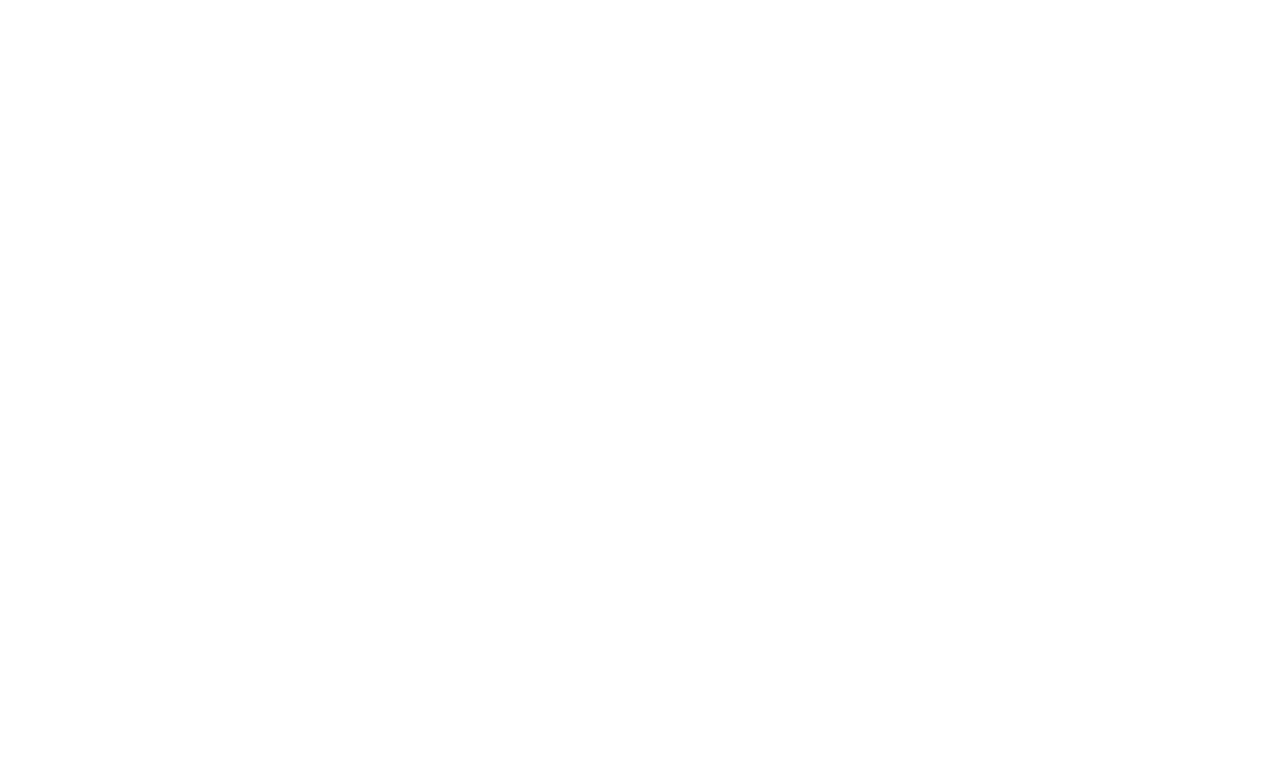
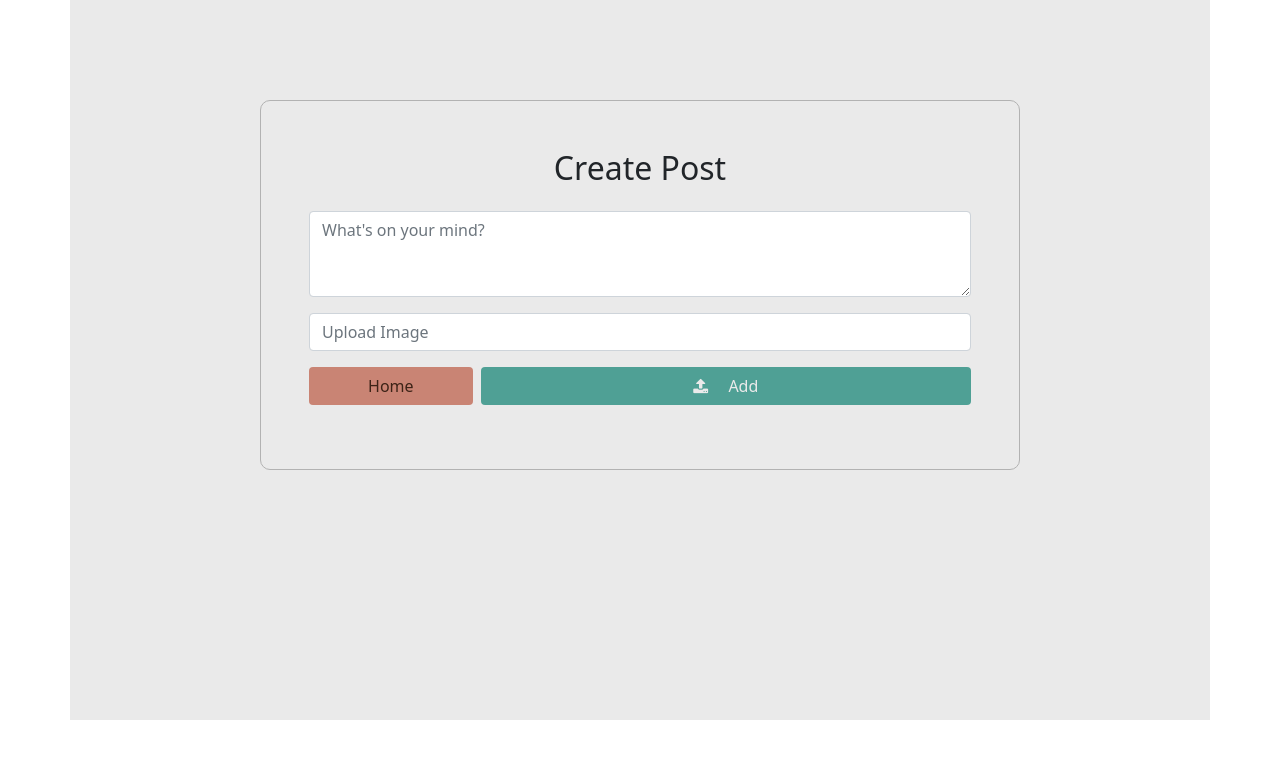
Before and after one commit to ParisaHakimi/picGram, a React (Create React App) app in the folder client/: page /addPost/1 in a window 1280 px wide. Before the commit this address had no page. Shown: the top 758 px of the page. Built offline with nearby package versions, Linux system fonts and the light colour scheme; a web font is replaced by a local one.

Commit message:
fixed posts number and navigate to home page functionality

```diff
--- a/client/src/App.js
+++ b/client/src/App.js
@@ -16,11 +16,11 @@
     <div className="App">
       <BrowserRouter>
         <Routes>
-          <Route path="/" element={<Login />}/>
+          <Route path="/" element={<Login />} />
           <Route path="/profile-page/:id" element={<ProfilePage />} />
           <Route path="/edit-profile/:id" element={<EditProfile />} />
           <Route path="/registration/" element={<RegistrationForm />} />
-          <Route path="/addPost" element={<AddPost />} />
+          <Route path="/addPost/:id" element={<AddPost />} />
           <Route path="/single-image/:id" element={<SingleImage />} />
           <Route path="edit-photo/:id" element={<EditPhoto />} />
         </Routes>
--- a/client/src/components/AddPost.js
+++ b/client/src/components/AddPost.js
@@ -67,7 +67,7 @@
           <div className="mb-3 d-flex justify-content-between align-items-center">
             <Link
               className="btn backToHomeBtn w-25 me-2"
-              to="/profile-page/:id"
+              to={`/profile-page/${id}`}
             >
               Home
             </Link>
--- a/client/src/components/Login.js
+++ b/client/src/components/Login.js
@@ -7,7 +7,6 @@
   const [password, setPassword] = useState("");
   const [errors, setErrors] = useState({});
   const navigate = useNavigate();
-  const { id } = useParams();
 
   const submitHandler = async (e) => {
     e.preventDefault();
@@ -26,7 +25,7 @@
       console.log(`email is: ${logged.data.email}`);
       localStorage.setItem("getLoggedUser", JSON.stringify(logged.data));
       console.log(`logged in user is: ${logged.data.firstName}`);
-      navigate(`/profile-page/${id}`);
+      navigate(`/profile-page/${logged.data._id}`);
     } catch (err) {
       console.log(err);
       setErrors(err.response.data.errors);
--- a/client/src/components/ProfilePage.js
+++ b/client/src/components/ProfilePage.js
@@ -2,28 +2,37 @@
 import { Link, useNavigate } from "react-router-dom";
 import axios from "axios";
 const ProfilePage = (props) => {
+  //This fixes missing cookie issue
+  axios.defaults.withCredentials = true;
+
+const [userId, setUserId] = useState('')
   const [firstName, setFirstName] = useState("");
   const [lastName, setLastName] = useState("");
   const [email, setEmail] = useState("");
   const [profilePic, setProfilePic] = useState("");
   const [userImage, setUserImage] = useState([]);
+  const [userImgAmount, setUserImgAmount] = useState('')
   const navigate = useNavigate();
-  const localUser = localStorage.getItem("getLoggedUser");
-  const loggedUser = JSON.parse(localUser);
-  console.log(props);
+  // const localUser = localStorage.getItem("getLoggedUser");
+  // const loggedUser = JSON.parse(localUser);
+  // console.log(props);
   useEffect(() => {
-    console.log("loggedUser: ", loggedUser._id);
-    console.log("image ", loggedUser.image);
+    // console.log("loggedUser: ", loggedUser._id);
+    // console.log("image ", loggedUser.image);
+    // console.log("logged image length", loggedUser.image.length)
 
     axios
       .get(`http://localhost:8000/api/getLoggedUser`, { withCredentials: true })
       .then((res) => {
-        console.log("line 12 ", res.data);
+        console.log("logged user data: ", res.data);
+        setUserId(res.data._id)
         setFirstName(res.data.firstName);
         setLastName(res.data.lastName);
         setEmail(res.data.email);
         setProfilePic(res.data.profilePic);
         setUserImage(res.data.image);
+        // console.log("image length res:", res.data.image.length )
+        setUserImgAmount(res.data.image.length)
       })
       .catch((err) => console.log(err));
   }, []);
@@ -48,7 +57,7 @@
           </div>
         </nav>
         <div className="container d-flex bodyColor p-3">
-          <div className="col-3 d-flex flex-column  align-items-center me-4" >
+          <div className="col-3 d-flex flex-column  align-items-center me-4">
             <div className="container mb-3">
               <img
                 src="../images/profileImage.jpeg"
@@ -62,15 +71,16 @@
               </h4>
             </div>
             <div className="d-flex justify-content-between align-items-center mb-5 w-100">
-              <h6 className="text-center"> 10 posts</h6>
+              <h6 className="text-center"> {userImgAmount} posts</h6>
               <h6 className="text-center">200 followers</h6>
               <h6 className="text-center">230 following</h6>
             </div>
             <Link
               className="btn editBtnColor w-100"
-              to={`/edit-profile/${loggedUser._id}`}
+              to={`/edit-profile/${userId}`}
             >
-              <i className="fa fa-pencil me-3" aria-hidden="true"></i> Edit Profile
+              <i className="fa fa-pencil me-3" aria-hidden="true"></i> Edit
+              Profile
             </Link>
           </div>
 
@@ -91,8 +101,9 @@
             </div>
           </div>
           <div className="col-3  d-flex flex-column justify-content-around align-items-center">
-          <Link to="/addPost" className="btn addBtnColor w-50">
-          <i className="fa fa-plus-circle me-2" aria-hidden="true"></i> New post
+            <Link to={`/addPost/${userId}`} className="btn addBtnColor w-50">
+              <i className="fa fa-plus-circle me-2" aria-hidden="true"></i> New
+              post
             </Link>
             <div className="chat">chat here</div>
           </div>
--- a/client/src/components/SingleImage.js
+++ b/client/src/components/SingleImage.js
@@ -27,7 +27,7 @@
   };
   return (
     <div className="container p-3 w-75 bodyColor">
-       <Link className="btn backToHomeBtn w-25 mb-3" to="/profile-page/:id">Back to Home</Link>
+       <Link className="btn backToHomeBtn w-25 mb-3" to={`/profile-page/${id}`}>Home</Link>
       <div className="row mb-2">
         <div className="col-10 text-center  p-2 mx-auto singleImgBorder">
           <img src={image.postedImage} alt="" className="singleImage" />
```
Also changed, not shown: 1 other file (tests, documents, lock files or other folders). Lines whose indentation alone changed are shown as unchanged.
